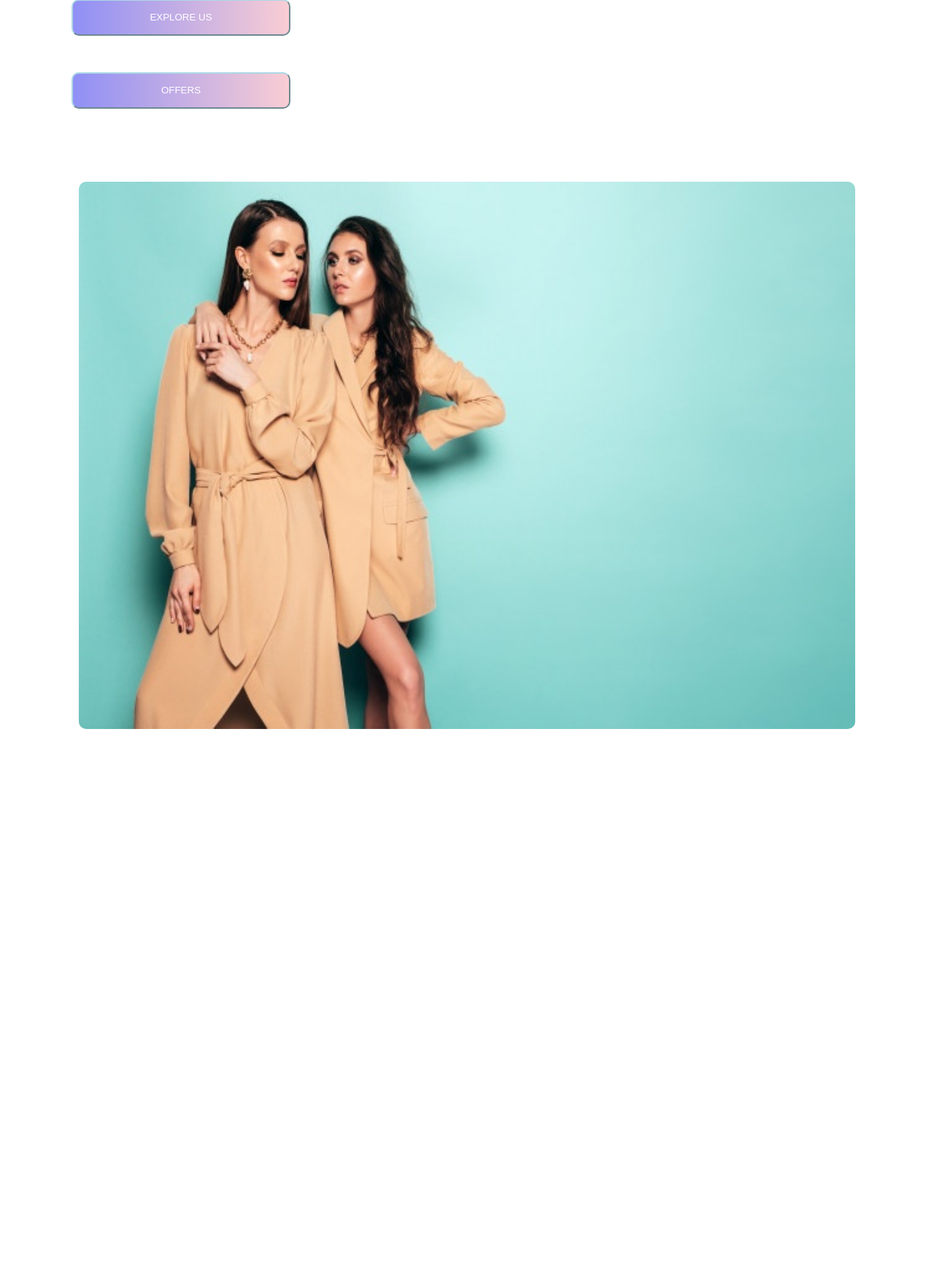
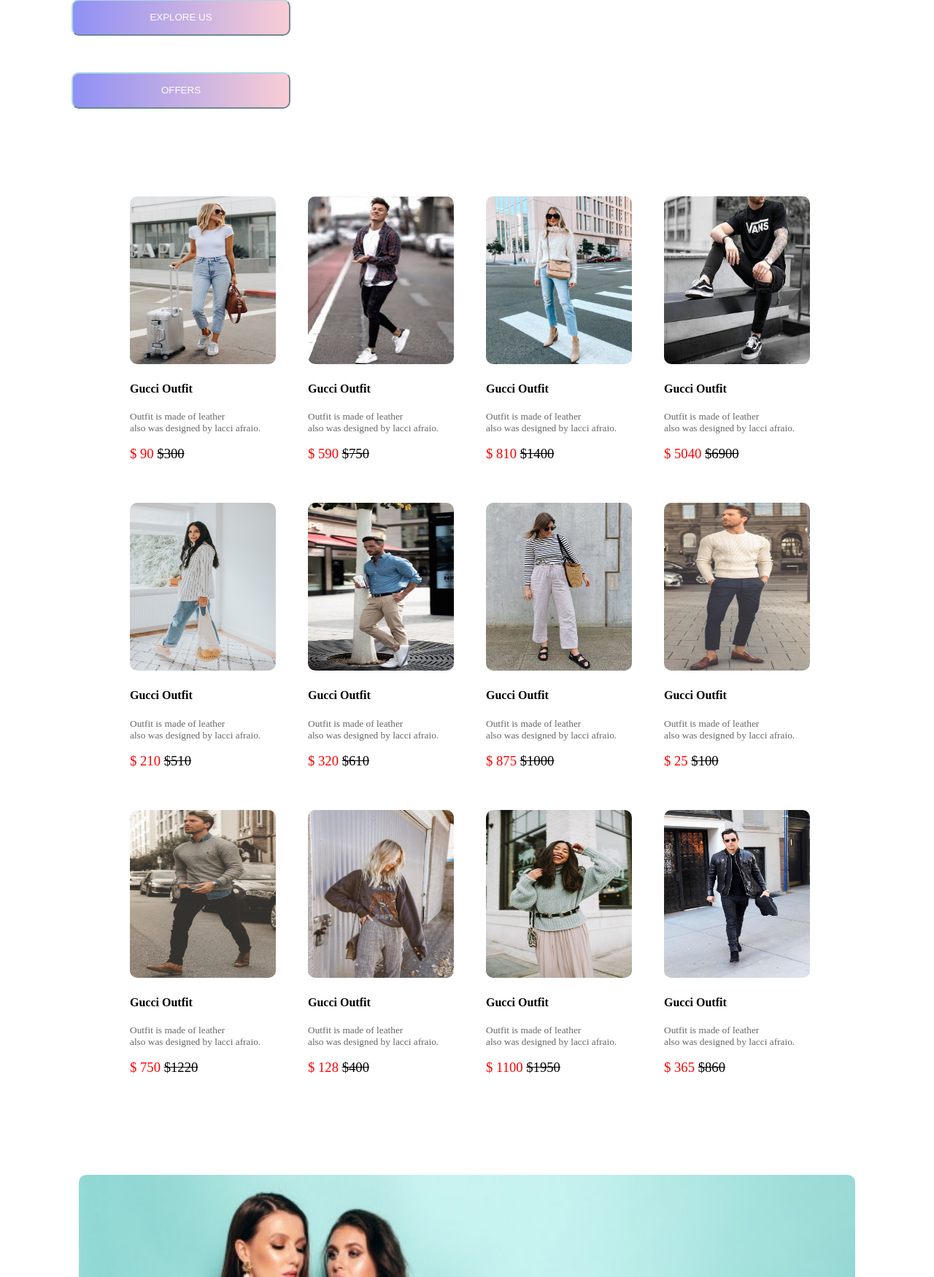
Before and after one commit to AmrAbdulSalam/ClothingOnlineShop, a PHP site: page /firstpage.html in a window 1280 px wide; the page is wider, and only the part inside the window is pictured. Shown: the part 700-2450 px from the top of that part at 73% size. Before the commit the page ends 1699 px from the top of that part, so only its background shows below. Run offline with PHP 8.4, Linux system fonts and the light colour scheme.

Commit message:
adding offers with price

```diff
--- a/firstpage.html
+++ b/firstpage.html
@@ -42,6 +42,165 @@
             </div>
         </div>
 
+        <div class="offers">
+            <div class="imgoffer">
+                <img src="./photos/outfits-offers/1.jpg" alt="firstimg">
+                <h4>
+                    Gucci Outfit
+                </h4>
+                <p class="offertitle">
+                    Outfit is made of leather <br>
+                     also was designed by lacci afraio.
+                </p>
+                <p>
+                    <span style="color: red;" class="spanprice"> $ 90 </span> <span class="spanprice" style="text-decoration: line-through;">$300 </span>
+                </p>
+            </div>
+            <div class="imgoffer">
+                <img src="./photos/outfits-offers/3.jpg" alt="thirdimg">
+                <h4>
+                    Gucci Outfit
+                </h4>
+                <p class="offertitle">
+                    Outfit is made of leather <br>
+                     also was designed by lacci afraio.
+                </p>
+                <p>
+                    <span style="color: red;" class="spanprice"> $ 590 </span> <span class="spanprice" style="text-decoration: line-through;">$750 </span>
+                </p>
+            </div>
+            <div class="imgoffer">
+                <img src="./photos/outfits-offers/2.jpg" alt="secondimg">
+                <h4>
+                    Gucci Outfit
+                </h4>
+                <p class="offertitle">
+                    Outfit is made of leather <br>
+                     also was designed by lacci afraio.
+                </p>
+                <p>
+                    <span style="color: red;" class="spanprice"> $ 810 </span> <span class="spanprice" style="text-decoration: line-through;">$1400 </span>
+                </p>
+            </div>
+            <div class="imgoffer">
+                <img src="./photos/outfits-offers/4.jpg" alt="fourthimg">
+                <h4>
+                    Gucci Outfit
+                </h4>
+                <p class="offertitle">
+                    Outfit is made of leather <br>
+                     also was designed by lacci afraio.
+                </p>
+                <p>
+                    <span style="color: red;" class="spanprice"> $ 5040 </span> <span class="spanprice" style="text-decoration: line-through;">$6900 </span>
+                </p>
+            </div>
+            <div class="imgoffer">
+                <img src="./photos/outfits-offers/7.jpeg" alt="fourthimg">
+                <h4>
+                    Gucci Outfit
+                </h4>
+                <p class="offertitle">
+                    Outfit is made of leather <br>
+                     also was designed by lacci afraio.
+                </p>
+                <p>
+                    <span style="color: red;" class="spanprice"> $ 210 </span> <span class="spanprice" style="text-decoration: line-through;">$510 </span>
+                </p>
+            </div>
+            <div class="imgoffer">
+                <img src="./photos/outfits-offers/12.jpeg" alt="fourthimg">
+                <h4>
+                    Gucci Outfit
+                </h4>
+                <p class="offertitle">
+                    Outfit is made of leather <br>
+                     also was designed by lacci afraio.
+                </p>
+                <p>
+                    <span style="color: red;" class="spanprice"> $ 320 </span> <span class="spanprice" style="text-decoration: line-through;">$610 </span>
+                </p>
+            </div>
+            <div class="imgoffer">
+                <img src="./photos/outfits-offers/5.jpg" alt="fourthimg">
+                <h4>
+                    Gucci Outfit
+                </h4>
+                <p class="offertitle">
+                    Outfit is made of leather <br>
+                     also was designed by lacci afraio.
+                </p>
+                <p>
+                    <span style="color: red;" class="spanprice"> $ 875 </span> <span class="spanprice" style="text-decoration: line-through;">$1000 </span>
+                </p>
+            </div>
+            <div class="imgoffer">
+                <img src="./photos/outfits-offers/11.webp" alt="fourthimg">
+                <h4>
+                    Gucci Outfit
+                </h4>
+                <p class="offertitle">
+                    Outfit is made of leather <br>
+                     also was designed by lacci afraio.
+                </p>
+                <p>
+                    <span style="color: red;" class="spanprice"> $ 25 </span> <span class="spanprice" style="text-decoration: line-through;">$100</span>
+                </p>
+            </div>
+            <div class="imgoffer">
+                <img src="./photos/outfits-offers/9.jpg" alt="fourthimg">
+                <h4>
+                    Gucci Outfit
+                </h4>
+                <p class="offertitle">
+                    Outfit is made of leather <br>
+                     also was designed by lacci afraio.
+                </p>
+                <p>
+                    <span style="color: red;" class="spanprice"> $ 750 </span> <span class="spanprice" style="text-decoration: line-through;">$1220 </span>
+                </p>
+            </div>
+            <div class="imgoffer">
+                <img src="./photos/outfits-offers/8.jpeg" alt="fourthimg">
+                <h4>
+                    Gucci Outfit
+                </h4>
+                <p class="offertitle">
+                    Outfit is made of leather <br>
+                     also was designed by lacci afraio.
+                </p>
+                <p>
+                    <span style="color: red;" class="spanprice"> $ 128 </span> <span class="spanprice" style="text-decoration: line-through;">$400 </span>
+                </p>
+            </div>
+            <div class="imgoffer">
+                <img src="./photos/outfits-offers/6.jpg" alt="fourthimg">
+                <h4>
+                    Gucci Outfit
+                </h4>
+                <p class="offertitle">
+                    Outfit is made of leather <br>
+                     also was designed by lacci afraio.
+                </p>
+                <p>
+                    <span style="color: red;" class="spanprice"> $ 1100 </span> <span class="spanprice" style="text-decoration: line-through;">$1950 </span>
+                </p>
+            </div>
+            <div class="imgoffer">
+                <img src="./photos/outfits-offers/10.jpg" alt="fourthimg">
+                <h4>
+                    Gucci Outfit
+                </h4>
+                <p class="offertitle">
+                    Outfit is made of leather <br>
+                     also was designed by lacci afraio.
+                </p>
+                <p>
+                    <span style="color: red;" class="spanprice"> $ 365 </span> <span class="spanprice" style="text-decoration: line-through;">$860 </span>
+                </p>
+            </div>
+        </div>
+
         <div class="imageslider">
 
             <img src="./photos/imgslid/1.jpg" alt="first" class = 'imggg'>
@@ -52,6 +211,8 @@
             <img src="./photos/imgslid/6.jpg" alt="six"  class = 'imggg'>
 
         </div>
+
+
     </div>
     <script src="./javascript/firstpage.js"></script>
 </body>
--- a/style/firstpagestyle.css
+++ b/style/firstpagestyle.css
@@ -7,9 +7,7 @@
 nav {
     padding-left: 50px;
     width: 100%;
-
     overflow: hidden;
-
     top: 0;
 }
 
@@ -86,3 +84,32 @@
     background-color: black;
     color: white;
 }
+
+.imgoffer img{
+    width: 200px;
+    height: 230px;
+    border-radius: 10px;
+    box-sizing: border-box;
+    cursor: pointer;
+
+}
+
+.imgoffer {
+    display: inline-block;
+    padding: 20px;
+}
+.offers{
+    margin-left:150px ;
+    margin-top: 100px;
+}
+
+.imgoffer:hover{
+    transform: translateY(-10px) ;
+}
+.offertitle{
+    font-size: 10pt;
+    opacity: 0.6;
+}
+.spanprice{
+    font-size: 14pt;
+}
```
Also changed, not shown: photos/1.jpg (added), photos/outfits-offers/1.jpg (added), photos/outfits-offers/10.jpg (added), photos/outfits-offers/11.webp (added), photos/outfits-offers/12.jpeg (added), photos/outfits-offers/2.jpg (added), photos/outfits-offers/3.jpg (added), photos/outfits-offers/4.jpg (added), photos/outfits-offers/5.jpg (added), photos/outfits-offers/6.jpg (added), photos/outfits-offers/7.jpeg (added), photos/outfits-offers/8.jpeg (added), photos/outfits-offers/9.jpg (added).
